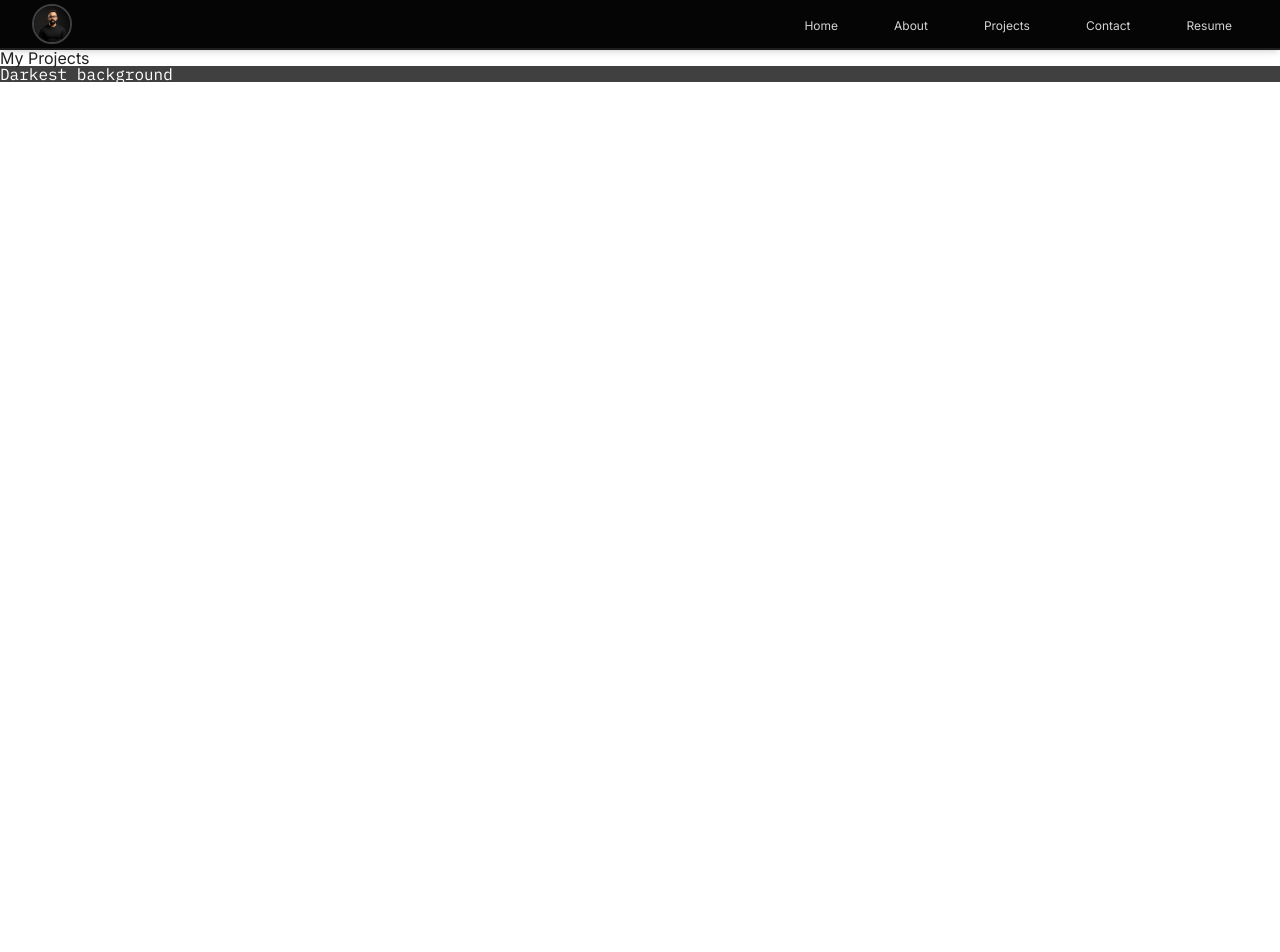
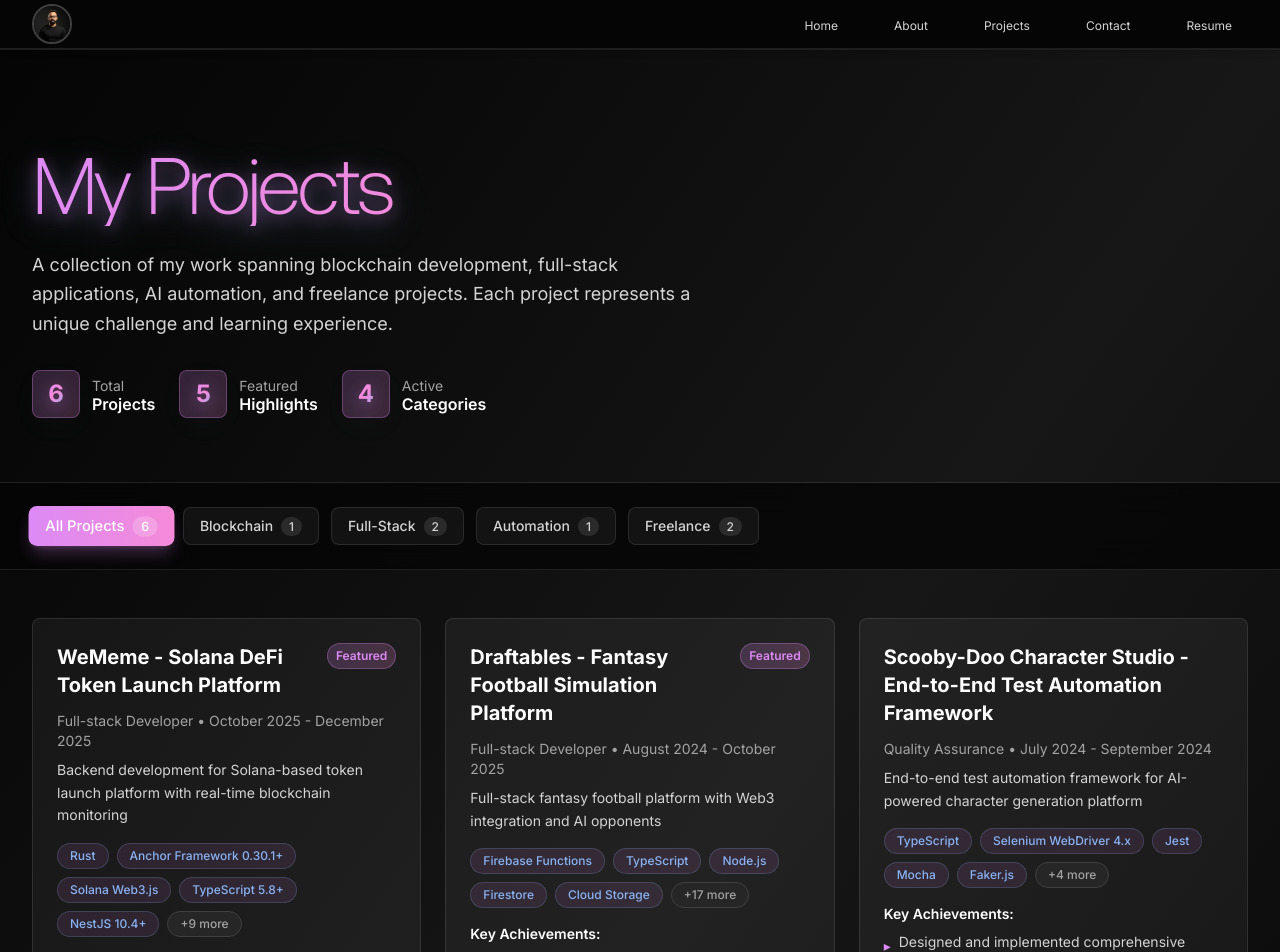
Before and after one commit to kgmanojranga/portfolio-manojranga, a React (Vite) app in the folder client/: page /projects in a window 1280 px wide. Shown: the top 952 px of the page. Built offline with nearby package versions, Linux system fonts and the light colour scheme.

Commit message:
feat: develop project page and it's components

```diff
--- a/client/src/components/cards/ProjectCard.tsx
+++ b/client/src/components/cards/ProjectCard.tsx
@@ -1,5 +1,4 @@
 import type { Project } from '../../types';
-import Badge from '../common/Badge';
 
 interface ProjectCardProps {
   project: Project;
@@ -8,63 +7,82 @@ interface ProjectCardProps {
 
 const ProjectCard = ({ project, compact = false }: ProjectCardProps) => {
   return (
-    <div className="bg-white rounded-lg shadow-md hover:shadow-xl transition-shadow duration-300 overflow-hidden">
+    <div className="group bg-white/5 dark:bg-white/5 backdrop-blur-sm rounded-lg border border-white/10 hover:border-wave-primary/30 transition-all duration-300 hover:scale-[1.02] overflow-hidden h-full flex flex-col">
       {project.image && (
-        <div className="h-48 overflow-hidden">
+        <div className="h-48 overflow-hidden relative">
           <img
             src={project.image}
             alt={project.title}
-            className="w-full h-full object-cover hover:scale-105 transition-transform duration-300"
+            className="w-full h-full object-cover group-hover:scale-110 transition-transform duration-500"
           />
+          <div className="absolute inset-0 bg-gradient-to-t from-black/60 to-transparent" />
         </div>
       )}
 
-      <div className="p-6">
+      <div className="p-6 flex flex-col flex-1">
         <div className="flex items-start justify-between mb-3">
-          <h3 className="text-xl font-bold text-gray-900">{project.title}</h3>
-          {project.featured && <Badge variant="warning">Featured</Badge>}
+          <h3 className="text-xl font-bold text-white group-hover:text-gradient transition-all duration-300">
+            {project.title}
+          </h3>
+          {project.featured && (
+            <span className="px-2 py-1 text-xs font-semibold rounded-full bg-gradient-to-r from-wave-primary/20 to-wave-secondary/20 text-wave-primary border border-wave-primary/30">
+              Featured
+            </span>
+          )}
         </div>
 
-        <p className="text-sm text-gray-600 mb-2">
+        <p className="text-sm text-neutral-400 mb-2">
           {project.role} • {project.period}
         </p>
-        <p className="text-gray-700 mb-4">{project.description}</p>
+
+        <p className="text-neutral-300 mb-4 text-sm leading-relaxed">
+          {project.description}
+        </p>
 
         <div className="flex flex-wrap gap-2 mb-4">
           {project.technologies.slice(0, compact ? 3 : 5).map((tech) => (
-            <Badge key={tech} variant="primary">
+            <span
+              key={tech}
+              className="px-3 py-1 text-xs font-medium rounded-full bg-wave-primary/10 text-wave-accent border border-wave-accent/20 hover:border-wave-accent/40 transition-colors"
+            >
               {tech}
-            </Badge>
+            </span>
           ))}
           {project.technologies.length > (compact ? 3 : 5) && (
-            <Badge>
+            <span className="px-3 py-1 text-xs font-medium rounded-full bg-neutral-800 text-neutral-400 border border-neutral-700">
               +{project.technologies.length - (compact ? 3 : 5)} more
-            </Badge>
+            </span>
           )}
         </div>
 
         {!compact && project.achievements.length > 0 && (
-          <div className="mb-4">
-            <h4 className="font-semibold text-gray-900 mb-2">
+          <div className="mb-4 flex-1">
+            <h4 className="font-semibold text-white mb-2 text-sm">
               Key Achievements:
             </h4>
-            <ul className="list-disc list-inside space-y-1 text-sm text-gray-700">
+            <ul className="space-y-1 text-sm text-neutral-300">
               {project.achievements.slice(0, 3).map((achievement, index) => (
-                <li key={index}>{achievement}</li>
+                <li key={index} className="flex items-start gap-2">
+                  <span className="text-wave-primary mt-1">▸</span>
+                  <span className="flex-1">{achievement}</span>
+                </li>
               ))}
             </ul>
           </div>
         )}
 
-        <div className="flex gap-3 pt-4 border-t border-gray-200">
+        <div className="flex gap-3 pt-4 mt-auto border-t border-white/10">
           {project.githubUrl && (
             <a
               href={project.githubUrl}
               target="_blank"
               rel="noopener noreferrer"
-              className="text-blue-600 hover:text-blue-700 font-medium text-sm"
+              className="text-wave-accent hover:text-wave-primary font-medium text-sm transition-colors duration-200 flex items-center gap-1"
             >
-              GitHub →
+              <svg className="w-4 h-4" fill="currentColor" viewBox="0 0 24 24">
+                <path d="M12 0c-6.626 0-12 5.373-12 12 0 5.302 3.438 9.8 8.207 11.387.599.111.793-.261.793-.577v-2.234c-3.338.726-4.033-1.416-4.033-1.416-.546-1.387-1.333-1.756-1.333-1.756-1.089-.745.083-.729.083-.729 1.205.084 1.839 1.237 1.839 1.237 1.07 1.834 2.807 1.304 3.492.997.107-.775.418-1.305.762-1.604-2.665-.305-5.467-1.334-5.467-5.931 0-1.311.469-2.381 1.236-3.221-.124-.303-.535-1.524.117-3.176 0 0 1.008-.322 3.301 1.23.957-.266 1.983-.399 3.003-.404 1.02.005 2.047.138 3.006.404 2.291-1.552 3.297-1.23 3.297-1.23.653 1.653.242 2.874.118 3.176.77.84 1.235 1.911 1.235 3.221 0 4.609-2.807 5.624-5.479 5.921.43.372.823 1.102.823 2.222v3.293c0 .319.192.694.801.576 4.765-1.589 8.199-6.086 8.199-11.386 0-6.627-5.373-12-12-12z" />
+              </svg>
+              GitHub
             </a>
           )}
           {project.liveUrl && (
@@ -72,9 +90,12 @@ const ProjectCard = ({ project, compact = false }: ProjectCardProps) => {
               href={project.liveUrl}
               target="_blank"
               rel="noopener noreferrer"
-              className="text-blue-600 hover:text-blue-700 font-medium text-sm"
+              className="text-wave-accent hover:text-wave-primary font-medium text-sm transition-colors duration-200 flex items-center gap-1"
             >
-              Live Demo →
+              <svg className="w-4 h-4" fill="none" stroke="currentColor" viewBox="0 0 24 24">
+                <path strokeLinecap="round" strokeLinejoin="round" strokeWidth={2} d="M10 6H6a2 2 0 00-2 2v10a2 2 0 002 2h10a2 2 0 002-2v-4M14 4h6m0 0v6m0-6L10 14" />
+              </svg>
+              Live Demo
             </a>
           )}
         </div>
--- a/client/src/pages/ProjectsPage.tsx
+++ b/client/src/pages/ProjectsPage.tsx
@@ -1,12 +1,19 @@
 import { useEffect, useState } from 'react';
 import type { Project } from '../types';
 import { contentService } from '../services/contentServices.ts';
+import Container from '../components/common/Container';
+import ProjectCard from '../components/cards/ProjectCard';
 
 const ProjectsPage = () => {
   const [projects, setProjects] = useState<Project[]>([]);
+  const [allProjects, setAllProjects] = useState<Project[]>([]);
   const [loading, setLoading] = useState(true);
   const [error, setError] = useState<string | null>(null);
   const [filter, setFilter] = useState<Project['category'] | 'all'>('all');
+
+  useEffect(() => {
+    window.scrollTo({ top: 0, behavior: 'smooth' });
+  }, []);
 
   useEffect(() => {
     const fetchProjects = async () => {
@@ -17,6 +24,10 @@ const ProjectsPage = () => {
             ? await contentService.getProjects()
             : await contentService.getProjectsByCategory(filter);
         setProjects(data);
+
+        if (filter === 'all') {
+          setAllProjects(data);
+        }
       } catch (err) {
         setError('Failed to load projects');
         console.error(err);
@@ -28,108 +39,223 @@ const ProjectsPage = () => {
     fetchProjects();
   }, [filter]);
 
-  if (loading) return <div className="loading">Loading projects...</div>;
-  if (error) return <div className="error">Error: {error}</div>;
+  const categories = [
+    { value: 'all', label: 'All Projects', count: allProjects.length },
+    {
+      value: 'blockchain',
+      label: 'Blockchain',
+      count: allProjects.filter((p) => p.category === 'blockchain').length,
+    },
+    {
+      value: 'fullstack',
+      label: 'Full-Stack',
+      count: allProjects.filter((p) => p.category === 'fullstack').length,
+    },
+    {
+      value: 'automation',
+      label: 'Automation',
+      count: allProjects.filter((p) => p.category === 'automation').length,
+    },
+    {
+      value: 'freelance',
+      label: 'Freelance',
+      count: allProjects.filter((p) => p.category === 'freelance').length,
+    },
+  ];
+
+  if (error) {
+    return (
+      <div className="relative min-h-screen flex items-center justify-center text-neutral-200">
+        <div className="absolute inset-0 bg-gradient-to-br from-neutral-950 via-neutral-900 to-neutral-950 -z-10" />
+        <Container>
+          <div className="text-center max-w-md mx-auto">
+            <div className="w-20 h-20 mx-auto mb-6 rounded-full bg-red-500/10 border border-red-500/30 flex items-center justify-center">
+              <svg
+                className="w-10 h-10 text-red-500"
+                fill="none"
+                stroke="currentColor"
+                viewBox="0 0 24 24"
+              >
+                <path
+                  strokeLinecap="round"
+                  strokeLinejoin="round"
+                  strokeWidth={2}
+                  d="M12 8v4m0 4h.01M21 12a9 9 0 11-18 0 9 9 0 0118 0z"
+                />
+              </svg>
+            </div>
+            <h2 className="text-2xl font-bold text-white mb-3">
+              Oops! Something went wrong
+            </h2>
+            <p className="text-neutral-400 mb-6">{error}</p>
+            <button
+              onClick={() => window.location.reload()}
+              className="secondary-button"
+            >
+              Try Again
+            </button>
+          </div>
+        </Container>
+      </div>
+    );
+  }
 
   return (
-    <div className="projects">
-      <h1>My Projects</h1>
-      <div className="bg-neutral-700 text-neutral-950 dark:text-white font-family-mono">
-        Darkest background
+    <div className="relative min-h-screen text-neutral-200">
+      {/* Background */}
+      <div className="absolute inset-0 bg-gradient-to-br from-neutral-950 via-neutral-900 to-neutral-950 -z-10" />
+
+      {/* Hero Section */}
+      <div className="relative z-10 border-b border-white/10">
+        <Container className="pt-24 pb-16">
+          <div className="max-w-4xl">
+            <h1 className="text-gradient font-aeonik text-[48px] sm:text-[64px] md:text-[80px] tracking-[-0.05em] leading-none mb-6 animate-fade-up">
+              My Projects
+            </h1>
+            <p className="text-neutral-300 text-lg leading-relaxed max-w-2xl animate-fade-up animation-delay-200">
+              A collection of my work spanning blockchain development,
+              full-stack applications, AI automation, and freelance projects.
+              Each project represents a unique challenge and learning
+              experience.
+            </p>
+
+            {/* Stats */}
+            <div className="flex flex-wrap gap-6 mt-8 animate-fade-up animation-delay-400">
+              <div className="flex items-center gap-3">
+                <div className="w-12 h-12 rounded-lg bg-gradient-to-br from-wave-primary/20 to-wave-secondary/20 border border-wave-primary/30 flex items-center justify-center">
+                  <span className="text-2xl font-bold text-gradient">
+                    {allProjects.length}
+                  </span>
+                </div>
+                <div>
+                  <div className="text-sm text-neutral-400">Total</div>
+                  <div className="text-white font-semibold">Projects</div>
+                </div>
               </div>
 
-      <div className="filters text-neutral-950 dark:text-white flex items-center gap-6">
-        <button
-          onClick={() => setFilter('all')}
-          className={filter === 'all' ? 'active' : ''}
-        >
-          All
-        </button>
-        <button
-          onClick={() => setFilter('blockchain')}
-          className={filter === 'blockchain' ? 'active' : ''}
-        >
-          Blockchain
-        </button>
-        <button
-          onClick={() => setFilter('fullstack')}
-          className={filter === 'fullstack' ? 'active' : ''}
-        >
-          Full-Stack
-        </button>
-        <button
-          onClick={() => setFilter('freelance')}
-          className={filter === 'freelance' ? 'active' : ''}
-        >
-          Freelance
-        </button>
-        <button
-          onClick={() => setFilter('automation')}
-          className={filter === 'automation' ? 'active' : ''}
-        >
-          Automation
-        </button>
+              <div className="flex items-center gap-3">
+                <div className="w-12 h-12 rounded-lg bg-gradient-to-br from-wave-primary/20 to-wave-secondary/20 border border-wave-primary/30 flex items-center justify-center">
+                  <span className="text-2xl font-bold text-gradient">
+                    {allProjects.filter((p) => p.featured).length}
+                  </span>
+                </div>
+                <div>
+                  <div className="text-sm text-neutral-400">Featured</div>
+                  <div className="text-white font-semibold">Highlights</div>
+                </div>
               </div>
 
-      <div className="projects-grid text-neutral-950 dark:text-white font-family-mono">
-        {projects.map((project) => (
-          <div
-            key={project.id}
-            className={`flex flex-col project-card gap-4 ${project.featured ? 'featured' : ''}`}
+              <div className="flex items-center gap-3">
+                <div className="w-12 h-12 rounded-lg bg-gradient-to-br from-wave-primary/20 to-wave-secondary/20 border border-wave-primary/30 flex items-center justify-center">
+                  <span className="text-2xl font-bold text-gradient">
+                    {categories.filter((c) => c.count > 0 && c.value !== 'all').length}
+                  </span>
+                </div>
+                <div>
+                  <div className="text-sm text-neutral-400">Active</div>
+                  <div className="text-white font-semibold">Categories</div>
+                </div>
+              </div>
+            </div>
+          </div>
+        </Container>
+      </div>
+
+      {/* Filters */}
+      <div className="sticky top-16 z-20 bg-neutral-950/80 backdrop-blur-lg border-b border-white/10">
+        <Container className="py-6">
+          <div className="flex flex-wrap gap-3">
+            {categories.map((category) => (
+              <button
+                key={category.value}
+                onClick={() => setFilter(category.value as typeof filter)}
+                className={`px-4 py-2 rounded-lg font-medium text-sm transition-all duration-300 ${
+                  filter === category.value
+                    ? 'bg-gradient-to-r from-wave-primary to-wave-secondary text-white shadow-lg shadow-wave-primary/25 scale-105'
+                    : 'bg-white/5 text-neutral-300 border border-white/10 hover:border-wave-primary/30 hover:text-white'
+                }`}
               >
-            <div className="project-header text-accent">
-              <h3>{project.title}</h3>
-              <span className="category">{project.category}</span>
-            </div>
-            <p className="role">{project.role}</p>
-            <p className="period">{project.period}</p>
-            <p className="description">{project.description}</p>
-
-            <div className="technologies">
-              {project.technologies.slice(0, 5).map((tech) => (
-                <span key={tech} className="tech-tag">
-                  {tech}
-                </span>
-              ))}
-              {project.technologies.length > 5 && (
-                <span className="tech-tag">
-                  +{project.technologies.length - 5} more
+                {category.label}
+                {category.count > 0 && (
+                  <span
+                    className={`ml-2 px-2 py-0.5 rounded-full text-xs ${
+                      filter === category.value
+                        ? 'bg-white/20'
+                        : 'bg-white/10'
+                    }`}
+                  >
+                    {category.count}
                   </span>
                 )}
+              </button>
+            ))}
+          </div>
+        </Container>
       </div>
 
-            <div className="achievements">
-              <h4>Key Achievements:</h4>
-              <ul>
-                {project.achievements.map((achievement, index) => (
-                  <li key={index}>{achievement}</li>
-                ))}
-              </ul>
-            </div>
-
-            <div className="project-links">
-              {project.githubUrl && (
-                <a
-                  href={project.githubUrl}
-                  target="_blank"
-                  rel="noopener noreferrer"
+      {/* Projects Grid */}
+      <Container className="py-12">
+        {loading ? (
+          <div className="grid sm:grid-cols-2 lg:grid-cols-3 gap-6">
+            {[...Array(6)].map((_, i) => (
+              <div
+                key={i}
+                className="bg-white/5 rounded-lg border border-white/10 p-6 h-96 animate-pulse"
               >
-                  GitHub
-                </a>
-              )}
-              {project.liveUrl && (
-                <a
-                  href={project.liveUrl}
-                  target="_blank"
-                  rel="noopener noreferrer"
-                >
-                  Live Demo
-                </a>
-              )}
+                <div className="h-6 bg-white/10 rounded w-3/4 mb-4" />
+                <div className="h-4 bg-white/10 rounded w-1/2 mb-4" />
+                <div className="h-4 bg-white/10 rounded w-full mb-2" />
+                <div className="h-4 bg-white/10 rounded w-full mb-2" />
+                <div className="h-4 bg-white/10 rounded w-2/3 mb-4" />
+                <div className="flex gap-2 mb-4">
+                  <div className="h-6 bg-white/10 rounded w-16" />
+                  <div className="h-6 bg-white/10 rounded w-16" />
+                  <div className="h-6 bg-white/10 rounded w-16" />
                 </div>
               </div>
             ))}
           </div>
+        ) : projects.length === 0 ? (
+          <div className="text-center py-20">
+            <div className="w-20 h-20 mx-auto mb-6 rounded-full bg-neutral-800 border border-neutral-700 flex items-center justify-center">
+              <svg
+                className="w-10 h-10 text-neutral-500"
+                fill="none"
+                stroke="currentColor"
+                viewBox="0 0 24 24"
+              >
+                <path
+                  strokeLinecap="round"
+                  strokeLinejoin="round"
+                  strokeWidth={2}
+                  d="M20 13V6a2 2 0 00-2-2H6a2 2 0 00-2 2v7m16 0v5a2 2 0 01-2 2H6a2 2 0 01-2-2v-5m16 0h-2.586a1 1 0 00-.707.293l-2.414 2.414a1 1 0 01-.707.293h-3.172a1 1 0 01-.707-.293l-2.414-2.414A1 1 0 006.586 13H4"
+                />
+              </svg>
+            </div>
+            <h3 className="text-2xl font-bold text-white mb-3">
+              No projects found
+            </h3>
+            <p className="text-neutral-400 mb-6">
+              No projects match the selected category. Try a different filter.
+            </p>
+            <button onClick={() => setFilter('all')} className="secondary-button">
+              View All Projects
+            </button>
+          </div>
+        ) : (
+          <div className="grid sm:grid-cols-2 lg:grid-cols-3 gap-6">
+            {projects.map((project, index) => (
+              <div
+                key={project.id}
+                className="animate-fade-up"
+                style={{ animationDelay: `${index * 0.1}s` }}
+              >
+                <ProjectCard project={project} />
+              </div>
+            ))}
+          </div>
+        )}
+      </Container>
     </div>
   );
 };
```
Lines whose indentation alone changed are shown as unchanged.
